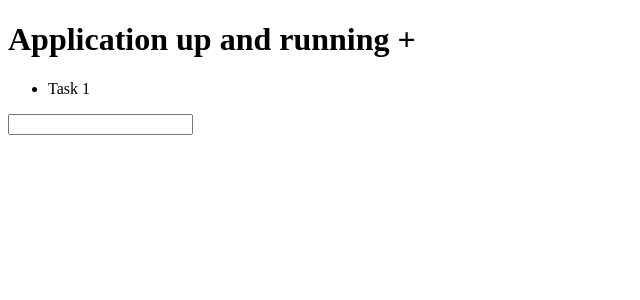
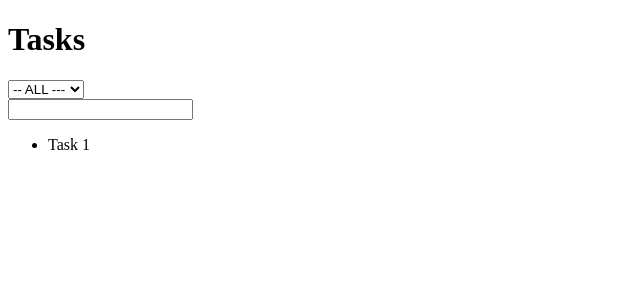
Before and after one commit to marianboda/projector, a React app: page / in a window 1280 px wide. Shown: the top 300 px of the page, without its empty margins (0-640 px from the left). Built offline with nearby package versions, Linux system fonts and the light colour scheme; data requests are answered from the project's data file.

Commit message:
Added filtering by project

```diff
--- a/src/client/App.js
+++ b/src/client/App.js
@@ -7,8 +7,9 @@ import * as Api from './api'
 import TaskList from './TaskList'
 
 const AppState = observable({
+  currentProject: 0,
   tasks: {},
-  projects: {},
+  projects: [],
   taskList: []
 })
 
@@ -19,8 +20,14 @@ async function getTasks() {
   AppState.taskList = rawTasks.map(i => i.id)
 }
 
+async function getProjects() {
+  AppState.projects = await Api.getProjects()
+  // const rawProjects = await Api.getProjects()
+  // AppState.projects = rawProjects.reduce((acc, el) => ({[el.id]: el, ...acc}),{})
+}
+
 const addTask = async (name) => {
-  await Api.addTask({name, projectId: 0})
+  await Api.addTask({name, projectId: AppState.currentProject})
   await getTasks()
 }
 
@@ -34,16 +41,28 @@ const keyPressHandler = (e) => {
 class App extends React.Component {
   componentWillMount() {
     getTasks()
+    getProjects()
+  }
+
+  projectChangeHandler(e) {
+    AppState.currentProject = e.target.value
   }
   render() {
-    console.log('rendering', AppState)
+    const pId = AppState.currentProject
     return (<div>
-        <h1>Application up and running + </h1>
-        <TaskList tasks={AppState.taskList.map(i => AppState.tasks[i])}/>
-        <input type="text" onKeyPress={keyPressHandler} />
+        <h1>Tasks</h1>
+          <select onChange={this.projectChangeHandler} value={pId}>
+            <option value="0">-- ALL ---</option>
+            {AppState.projects.map((p) => <option value={p.id}>{p.name}</option>)}
+          </select>
+          <br></br>
+          <input type="text" onKeyPress={keyPressHandler} />
+        <TaskList tasks={
+            AppState.taskList.map(i => AppState.tasks[i])
+              .filter(i => pId == 0 || i.projectId == pId)
+            }/>
       </div>
     )
-
   }
 }
 
--- a/src/client/api.js
+++ b/src/client/api.js
@@ -9,3 +9,7 @@ export const addTask = (task) => {
 export const getTasks = () => {
   return fetch('/tasks').then(res => res.json())
 }
+
+export const getProjects = () => {
+  return fetch('/projects').then(res => res.json())
+}
```
